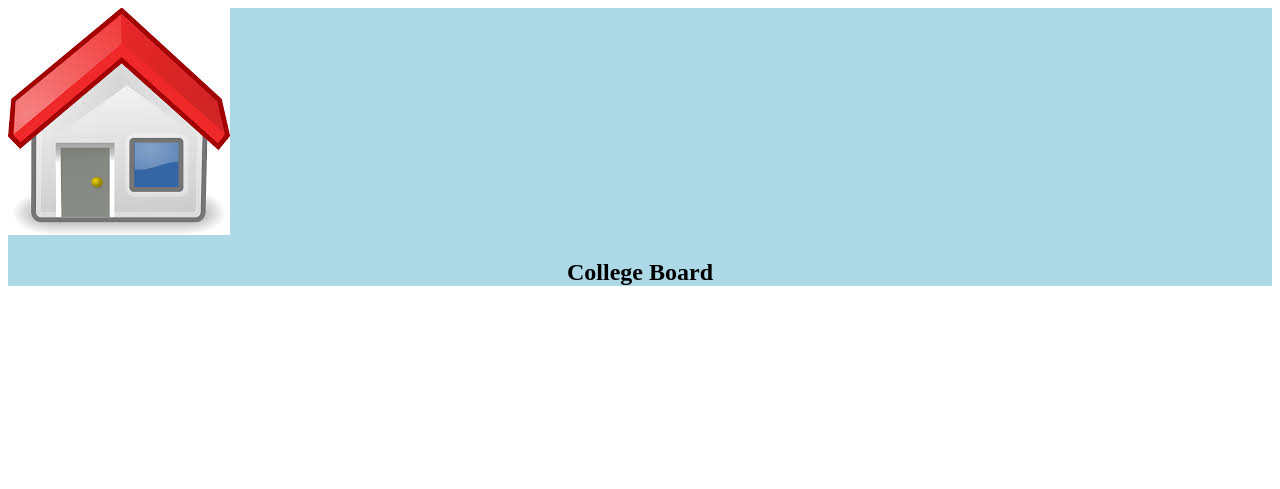
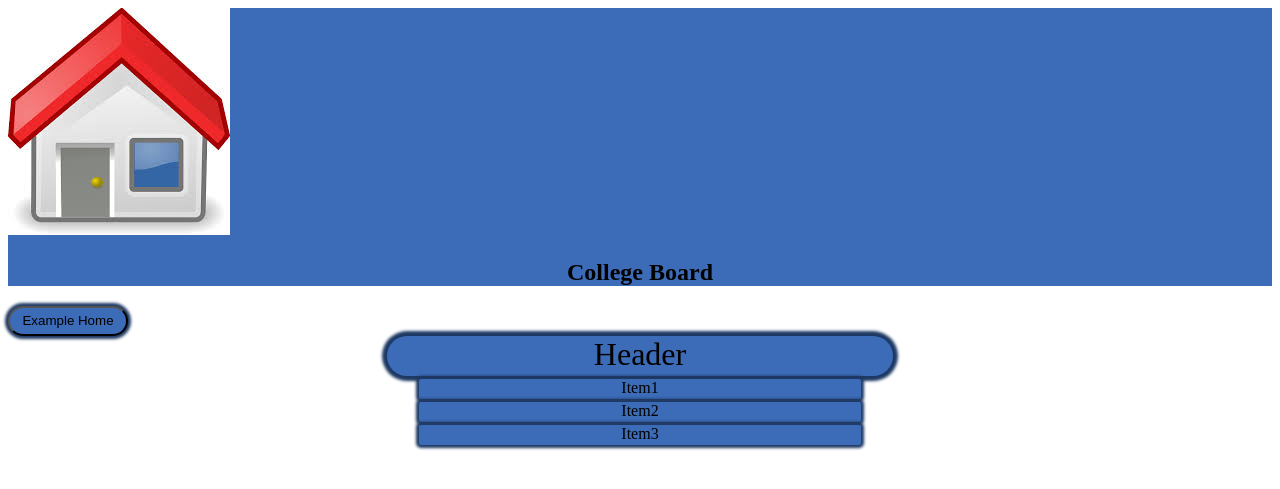
Before and after one commit to HauptJ/SIUE-CS-321-Fall-16, a PHP site: page / in a window 1280 px wide. Shown: the top 489 px of the page. Run offline with PHP 8.4, Linux system fonts and the light colour scheme.

Commit message:
Updated index and css to include style elements

```diff
--- a/index.html
+++ b/index.html
@@ -11,6 +11,19 @@
       </header>
       <section id="home">
       </section>
+	  <nav>
+		<Button class="nav-item">Example Home</button>
+	  </nav>
+	  <section class="menu">
+	    <div class="menu-header">Header</div>
+		  <div class="menu-item">Item1</div>
+		  <div class="menu-item">Item2</div>
+		  <div class="menu-item">Item3</div>
+	  </section>
+
+
     </article>
+
+
   </body>
 </html>
--- a/style.css
+++ b/style.css
@@ -1,5 +1,5 @@
 #CBHeader{
-  background-color: lightblue;
+  background-color: #3c6bb7;
 }
 
 #homeIcon {
@@ -11,5 +11,62 @@
 }
 
 body {
-    background-color: white;
+    background-color: white;
 }
+/*Nav Section*/
+
+nav .nav-item {
+	width: 120px;
+	height: 30px;
+	border-radius: 15px;
+	background-color: #3c6bb7;
+	box-shadow: 0px 0px 3px 3px #1d3863;
+}
+
+/*Menu section*/
+.menu {
+	height: 60%;
+	width: 100%;
+}
+.menu-header {
+	margin: auto;
+
+	width: 40%;
+	height: 40px;
+
+	background-color: #3c6bb7;
+	box-shadow: 0px 0px 3px 5px #1d3863;
+	border-radius: 20px;
+
+	font-size: 32px;
+	text-align: center;
+
+}
+
+.menu-item {
+	margin: auto;
+	margin-top: 3px;
+
+	width: 35%;
+	height: 20px;
+
+	background-color: #3c6bb7;
+	box-shadow: 0px 0px 3px 3px #1d3863;
+	border-radius: 2px;
+
+	font-size: 16px;
+	text-align: center;
+
+}
+.menu-item:hover {
+	width: 38%;
+
+	background-color: #335fa5;
+	box-shadow: 0px 0px 5px 7px #1d3863;
+}
+.{
+	margin: 0px;
+	border: 0px;
+	padding: 0px;
+	background: transparent;
+}
```
